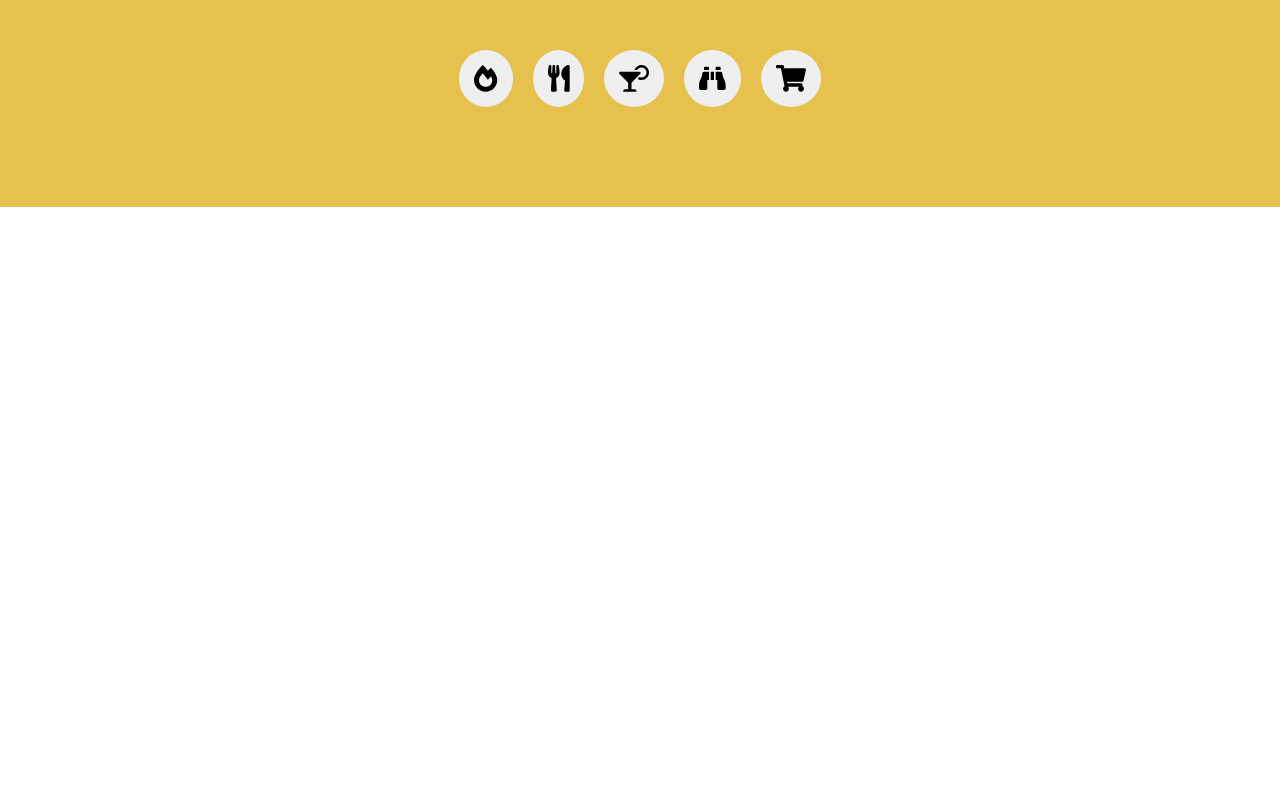
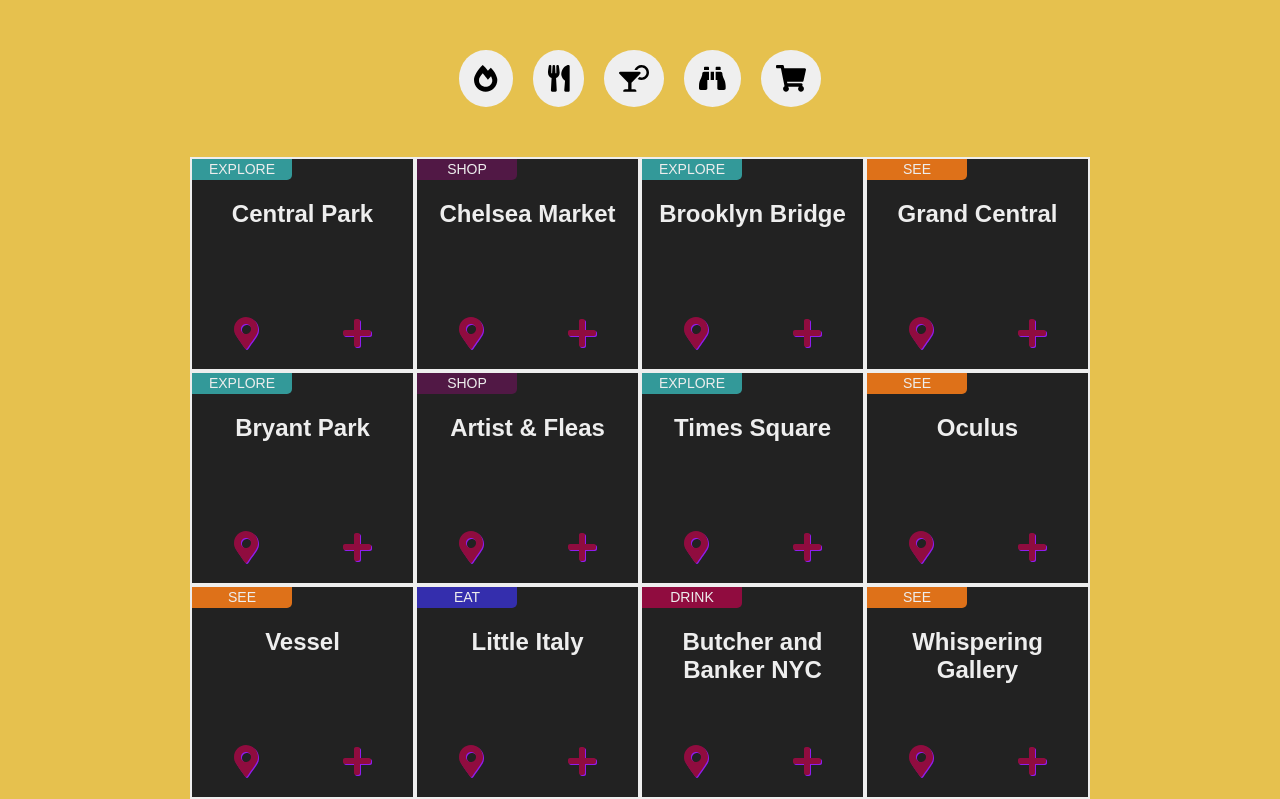
Before and after one commit to LKian/nyc-activities, a React (Create React App) app: page / in a window 1280 px wide. Shown: the top 799 px of the page. Built offline with nearby package versions, Linux system fonts and the light colour scheme.

Commit message:
displaying all grid items initially

```diff
--- a/src/components/Grid.js
+++ b/src/components/Grid.js
@@ -1,5 +1,5 @@
 import React, { useState } from "react";
-import activities from "../data";
+import data from "../data";
 import Card from "./Card";
 
 import { FontAwesomeIcon } from "@fortawesome/react-fontawesome";
@@ -11,16 +11,17 @@
   faShoppingCart,
 } from "@fortawesome/free-solid-svg-icons";
 
-const Grid = ({ data }) => {
-  const [isMatch, setMatch] = useState();
+const Grid = () => {
+  const [activities, setActivities] = useState(data);
+  const [activeCategory, setActiveCategory] = useState("");
 
   const handleButtonClick = (e) => {
-    let clickedButton = e.currentTarget.dataset.activity;
-
-    setMatch(clickedButton);
-    {
-      console.log("clicked on: ", clickedButton, " & is match: ", isMatch);
-    }
+    const categoryName = e.currentTarget.dataset.activity;
+    setActiveCategory(categoryName);
+    const filter = data.filter(
+      (activity) => activity.category === categoryName
+    );
+    setActivities(filter);
   };
 
   return (
@@ -67,15 +68,15 @@
       </section>
       <section>
         <div className="grid">
-          {activities.map((activity) =>
-            activity.category == isMatch ? (
+          {activities &&
+            activities.map((activity) => (
               <Card
                 className="setInGrid"
                 data={activity}
                 name={activity.name}
+                key={activity.name}
               />
-            ) : null
-          )}
+            ))}
         </div>
       </section>
     </div>
--- a/src/data.js
+++ b/src/data.js
@@ -1,4 +1,4 @@
-const activities = [
+const data = [
   {
     name: "Central Park",
     category: "explore",
@@ -417,4 +417,4 @@
   },
 ];
 
-export default activities;
+export default data;
```
